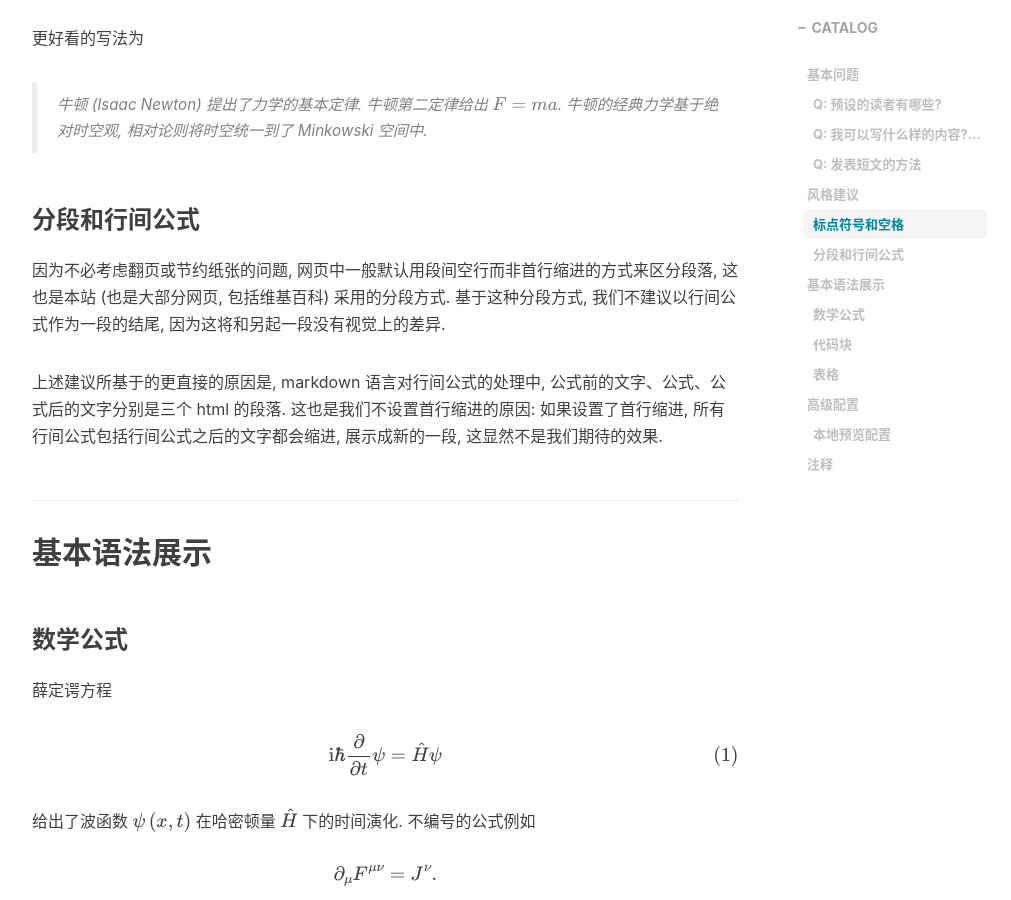
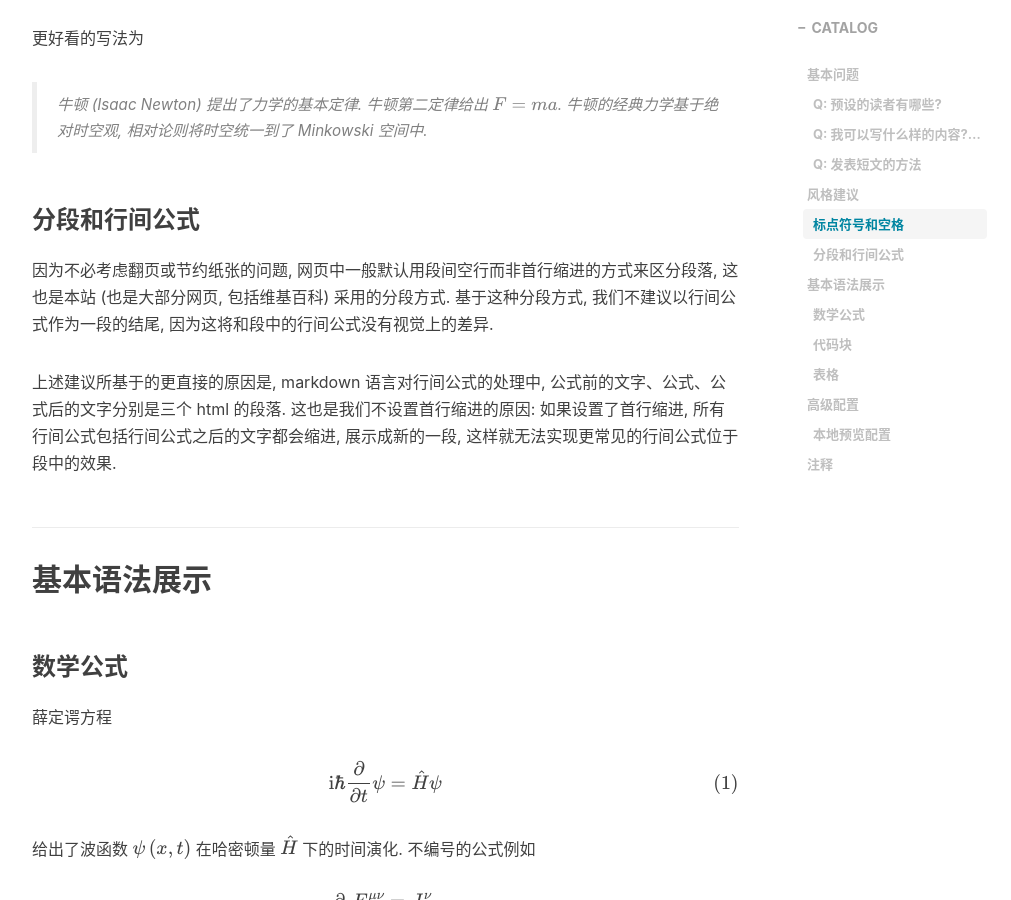
Before and after one commit to QuantumObserverIASTU/QuantumObserverIASTU.github.io, a Jekyll site: the page built from _posts/2022-06-16-test.md, in a window 1280 px wide and 900 px high, scrolled down 2222 px. Shown: the whole window, without its empty margins (233-1244 px from the left). Built offline with Jekyll 4.4.1, drawn with Linux system fonts in a browser that asks for light colours; nearby versions of some CDN libraries; formulas are drawn with MathJax 3; comment, search, counter and statistics services are not loaded.

```diff
--- a/_posts/2022-06-16-test.md
+++ b/_posts/2022-06-16-test.md
@@ -70,9 +70,9 @@
 
 ### 分段和行间公式
 
-因为不必考虑翻页或节约纸张的问题, 网页中一般默认用段间空行而非首行缩进的方式来区分段落, 这也是本站 (也是大部分网页, 包括维基百科) 采用的分段方式. 基于这种分段方式, 我们不建议以行间公式作为一段的结尾, 因为这将和另起一段没有视觉上的差异.
+因为不必考虑翻页或节约纸张的问题, 网页中一般默认用段间空行而非首行缩进的方式来区分段落, 这也是本站 (也是大部分网页, 包括维基百科) 采用的分段方式. 基于这种分段方式, 我们不建议以行间公式作为一段的结尾, 因为这将和段中的行间公式没有视觉上的差异.
 
-上述建议所基于的更直接的原因是, markdown 语言对行间公式的处理中, 公式前的文字、公式、公式后的文字分别是三个 html 的段落. 这也是我们不设置首行缩进的原因: 如果设置了首行缩进, 所有行间公式包括行间公式之后的文字都会缩进, 展示成新的一段, 这显然不是我们期待的效果.
+上述建议所基于的更直接的原因是, markdown 语言对行间公式的处理中, 公式前的文字、公式、公式后的文字分别是三个 html 的段落. 这也是我们不设置首行缩进的原因: 如果设置了首行缩进, 所有行间公式包括行间公式之后的文字都会缩进, 展示成新的一段, 这样就无法实现更常见的行间公式位于段中的效果.
 
 ## 基本语法展示
 
```
Also changed, not shown: 2 other files.
